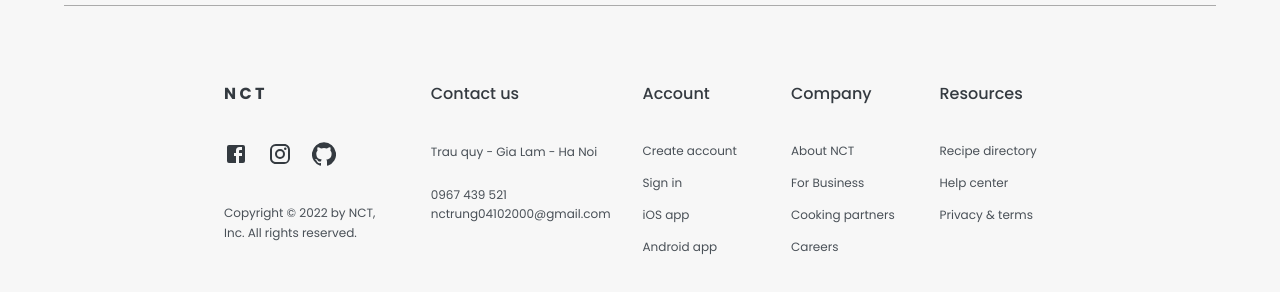
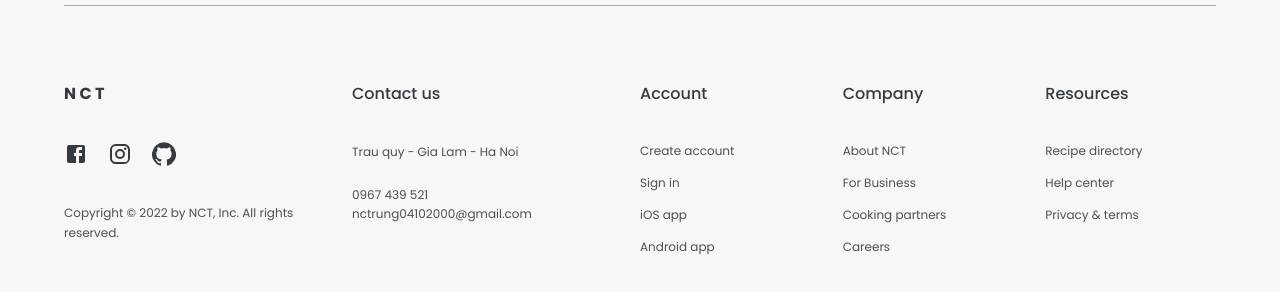
Before and after one commit to nctrungggg/nct-shop, a React (Create React App) app: page /login in a window 1280 px wide. Shown: the part 660-952 px from the top of the page. Built offline with nearby package versions, Linux system fonts and the light colour scheme.

Commit message:
update footer

```diff
--- a/src/components/Footer/index.jsx
+++ b/src/components/Footer/index.jsx
@@ -10,7 +10,7 @@
 function Footer(props) {
   return (
     <div className="footer">
-      <div className="container">
+      <div className="footer__container">
         <div className="logo-col">
           <p className="footer-logo">N C T</p>
           <ul className="social-links">
--- a/src/components/Footer/styles.scss
+++ b/src/components/Footer/styles.scss
@@ -1,12 +1,14 @@
 .footer {
   padding: 4rem 0;
   border-top: 1px solid #ababab;
-  .container {
+
+  &__container {
     display: grid;
     gap: 2rem;
     grid-template-columns: 1.5fr 1.5fr 1fr 1fr 1fr;
   }
 }
+
 .logo-col {
   display: flex;
   flex-direction: column;
```
